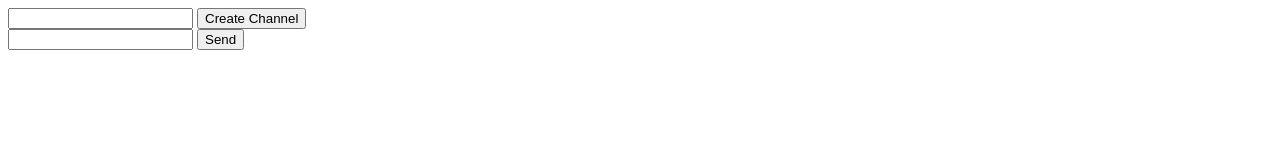
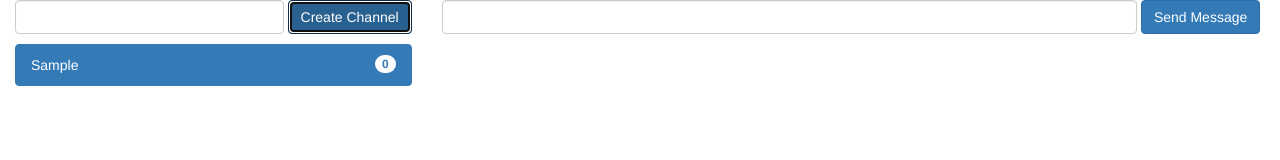
Before and after one commit to mickyginger/angular-chat, a plain HTML site: page frontend/index.html in a window 1280 px wide. Both pictures are taken after typing "Sample" into the empty fields and a click on the button "Create Channel". Drawn offline with nearby package versions, Linux system fonts and the light colour scheme; no server answers.

Commit message:
Added channels and a bit of styling

```diff
--- a/api/app.js
+++ b/api/app.js
@@ -8,11 +8,10 @@ var io = require('socket.io').listen(server);
 var channels = {};
 
 io.on('connection', function(socket) {
-  console.log(channels);
+
   socket.emit('allChannels', channels);
 
   socket.on('message', function(data) {
-    console.log(data);
     channels[data.channel].push(data.message);
     io.to(data.channel).emit('message', data);
   });
--- /dev/null
+++ b/frontend/css/app.css
@@ -0,0 +1,19 @@
+.channel-form {
+  margin-bottom: 10px;
+}
+.channel-form.form-inline .form-group {
+    width:calc(100% - 128px);
+}
+.channel-form.form-inline .form-group input{
+    width:100%;
+}
+
+.message-form {
+  margin-bottom: 10px;
+}
+.message-form.form-inline .form-group {
+    width:calc(100% - 128px);
+}
+.message-form.form-inline .form-group input{
+    width:100%;
+}
--- a/frontend/index.html
+++ b/frontend/index.html
@@ -8,22 +8,36 @@
   <script src="https://ajax.googleapis.com/ajax/libs/angularjs/1.4.2/angular.min.js"></script>
   <!-- Modules -->
   <script src="./js/app.js"></script>
+  <!-- Bootstrap CSS -->
+  <link rel="stylesheet" href="https://maxcdn.bootstrapcdn.com/bootstrap/3.3.6/css/bootstrap.min.css">
+  <link rel="stylesheet" href="./css/app.css">
 </head>
 <body ng-app="angularChat">
-  <main ng-controller="ChatController">
-    <div class="channels">
-      <form ng-submit="createChannel()">
-        <input ng-model="channel">
-        <button>Create Channel</button>
-      </form>
-      <a ng-repeat="(channel, messages) in channels track by $index" ng-click="showChannel(channel)">{{channel}}</a>
-    </div>
-    <div class="messages" ng-show="currentChannel">
-      <p ng-repeat="msg in messages track by $index">{{msg}}</p>
-      <form ng-submit="chat()">
-        <input ng-model="message">
-        <button>Send</button>
-      </form>
+  <main ng-controller="ChatController" class="container-fluid">
+    <div class="row">
+      <div class="col-sm-4 channels">
+        <form class="form-inline channel-form" ng-submit="createChannel()">
+          <div class="form-group">
+            <input ng-model="channel" class="form-control">
+          </div>
+          <button class="btn btn-primary">Create Channel</button>
+        </form>
+        <ul class="list-group">
+          <li class="list-group-item" ng-repeat="(channel, messages) in channels track by $index" ng-click="showChannel(channel)" ng-class="{active: (channel === currentChannel) }">
+            <span class="badge">{{messages.length}}</span>
+            {{channel}}
+          </li>
+        </ul>
+      </div>
+      <div class="col-sm-8 messages" ng-show="currentChannel">
+        <p ng-repeat="msg in messages track by $index">{{msg}}</p>
+        <form class="form-inline message-form" ng-submit="chat()">
+          <div class="form-group">
+            <input ng-model="message" class="form-control">
+          </div>
+          <button class="btn btn-primary">Send Message</button>
+        </form>
+      </div>
     </div>
   </main>
 </body>
--- a/frontend/js/app.js
+++ b/frontend/js/app.js
@@ -21,6 +21,8 @@ angular
       if(!$scope.channels[$scope.channel]) {
         socket.emit("createChannel", $scope.channel);
         $scope.currentChannel = $scope.channel;
+        $scope.channels[$scope.currentChannel] = [];
+        $scope.messages = $scope.channels[$scope.currentChannel];
         $scope.channel = "";
       }
     }
@@ -39,16 +41,17 @@ angular
     });
 
     socket.on('message', function(data) {
-      console.log("MSG RECEIVED!", data);
       $scope.$evalAsync(function() {
         $scope.channels[data.channel].push(data.message);
       });
     });
 
     socket.on('newChannel', function(name) {
-      $scope.$evalAsync(function() {
-        $scope.channels[name] = [];
-      });
+      if(!$scope.channels[name]) {
+        $scope.$evalAsync(function() {
+          $scope.channels[name] = [];
+        });
+      }
     });
 
   }]);
```
